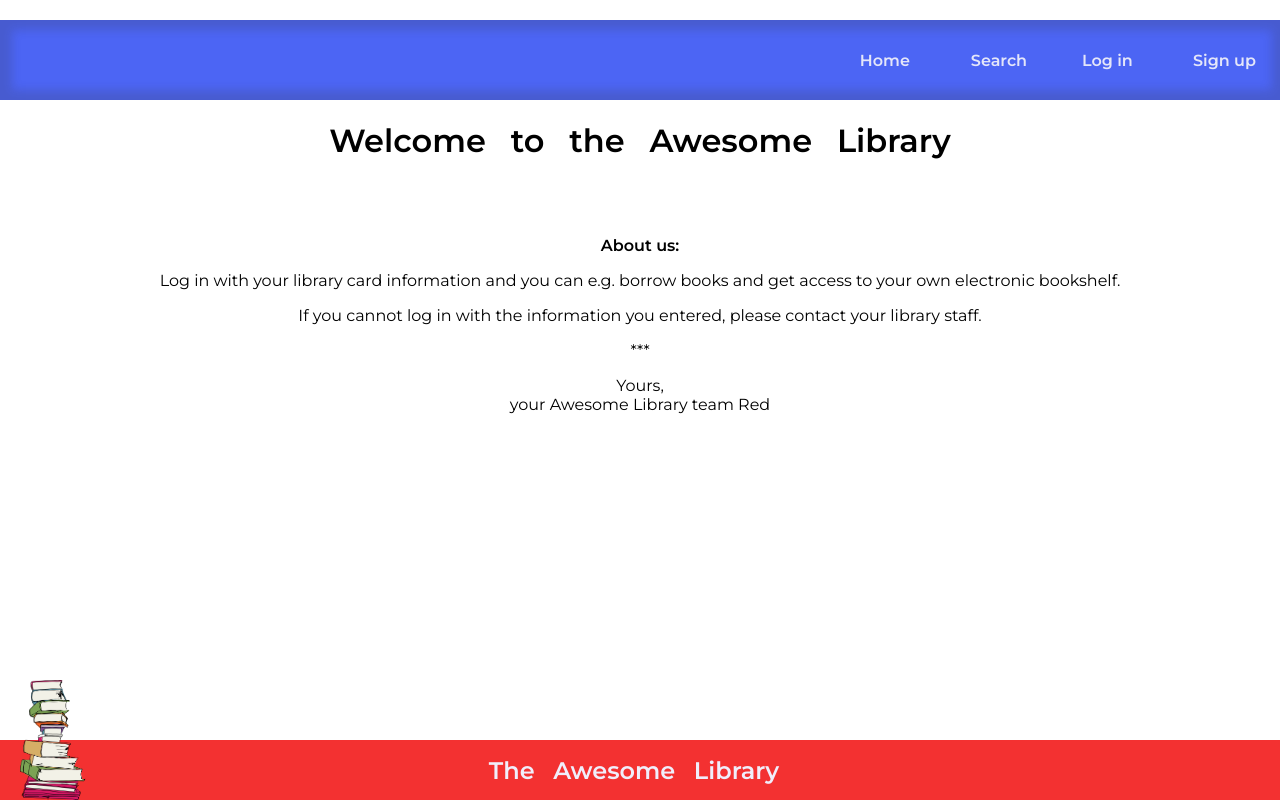
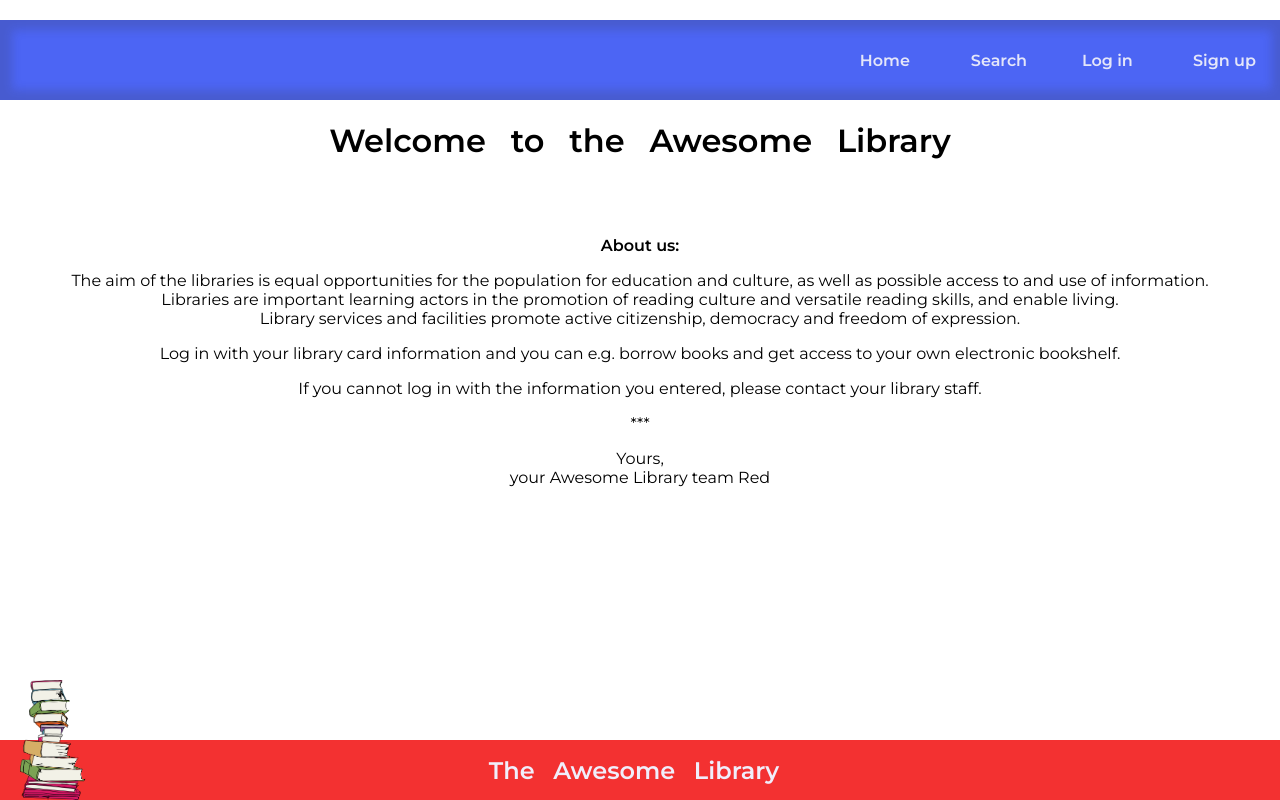
Before and after one commit to cat-rivers/react_library, a React (Create React App) app in the folder awesome_library/: page / in a window 1280 px wide. Built offline with nearby package versions, Linux system fonts and the light colour scheme; data requests are answered from the project's data file.

Commit message:
More content, more text,but still in progress

```diff
--- a/awesome_library/src/components/Home.js
+++ b/awesome_library/src/components/Home.js
@@ -8,8 +8,14 @@ const Home = () => {
             <div className="bodyContainer">
                 <h1> Welcome&ensp; to&ensp; the&ensp; Awesome&ensp; Library </h1><br/><br/>
                 <p><b>About us:</b></p>
-                <p>Log in with your library card information and you can e.g. borrow books and get access
-                    to your own electronic bookshelf.</p>
+
+                <p>The aim of the libraries is equal opportunities for the population for education and culture,
+                    as well as possible access to and use of information.<br/>
+                Libraries are important learning actors in the promotion of reading culture and versatile
+                reading skills, and enable living.<br/>
+                Library services and facilities promote active citizenship, democracy and freedom of expression.</p>
+
+                <p>Log in with your library card information and you can e.g. borrow books and get access to your own electronic bookshelf.</p>
                 <p>If you cannot log in with the information you entered, please contact your library staff.</p>
                 <p>***</p>
                 <p>Yours,<br/>
```
